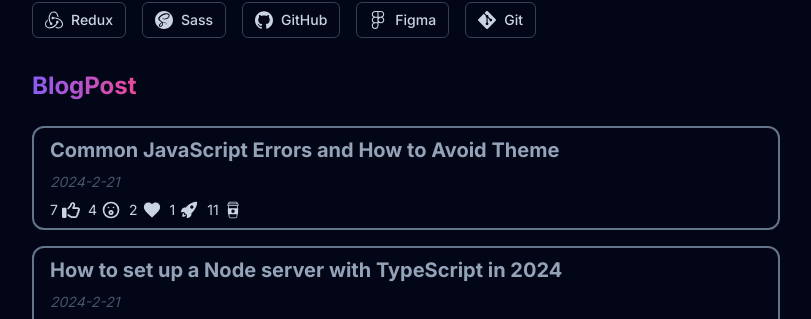
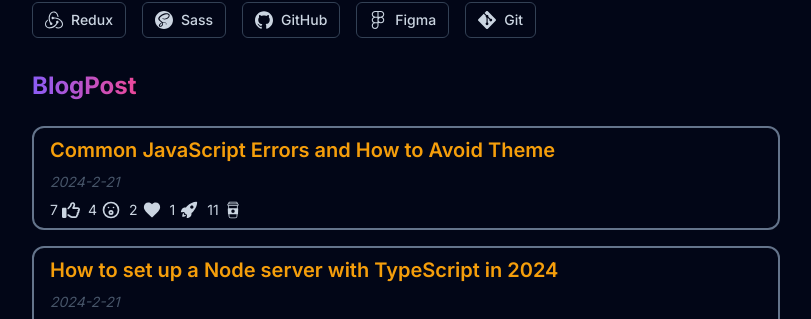
Before and after one commit to thapabishal21dev/devportfolio, a Next.js app: page /about in a window 1280 px wide. Shown: the part 1166-1485 px from the top of the page, without its empty margins (234-1045 px from the left). Built offline with nearby package versions, Linux system fonts and the light colour scheme; no server answers.

Commit message:
blog post title font modified

```diff
--- a/app/blog/[blogId]/page.tsx
+++ b/app/blog/[blogId]/page.tsx
@@ -55,7 +55,7 @@ const SingleBlogPage = () => {
     <div className="flex justify-center">
       <div className=" w-[780px] md:w-[650px] sm:w-full px-4 pt-16 h-screen mb-14">
         <div className=" dark:text-slate-300 flex flex-col gap-2">
-          <h1 className=" text-3xl font-bold  mb-4">
+          <h1 className=" text-2xl dark:text-amber-500 font-semibold mb-4">
             {selectBlogData.postTitle}
           </h1>
           <p className=" italic text-sm">{selectBlogData.postDate}</p>
--- a/app/components/blog/singleblog.tsx
+++ b/app/components/blog/singleblog.tsx
@@ -34,7 +34,7 @@ const SingleBlog = ({ params, postTitle, postDate }: Iprops) => {
       <Link href={`/blog/${postTitle}`}>
         <div className=" border-2 border-slate-500 rounded-xl dark:text-slate-300 hover:bg-slate-100 dark:hover:bg-slate-900 px-4 py-2">
           <div className=" flex flex-col gap-2">
-            <h1 className=" dark:text-slate-400 text-slate-700 text-xl font-bold">
+            <h1 className=" dark:text-amber-500 text-slate-700 text-xl font-semibold">
               {postTitle}
             </h1>
             <div className=" text-slate-600 flex flex-row italic items-center text-sm">
```
